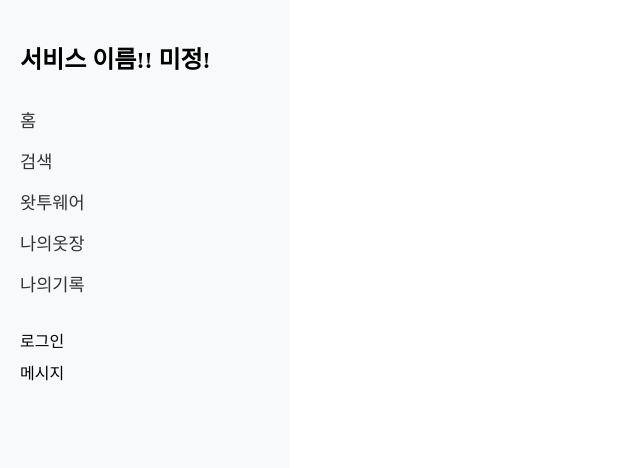
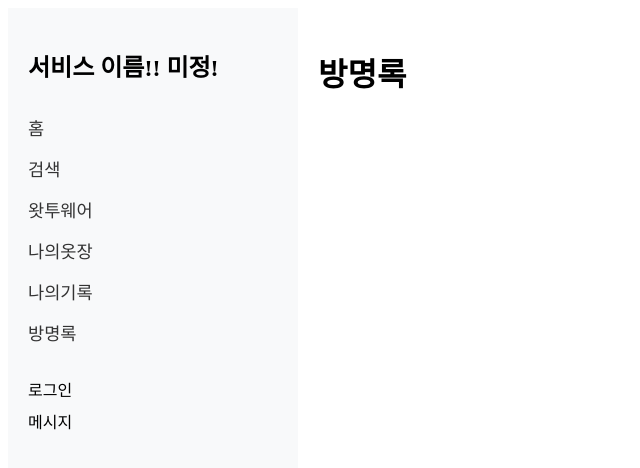
Before and after one commit to seongjin0614/What2Wear, a React (Vite) app: page /guestbook in a window 1280 px wide. Shown: the top 468 px of the page, without its empty margins (0-640 px from the left). Built offline with nearby package versions, Linux system fonts and the light colour scheme.

Commit message:
ui: 방명록 페이지 생성 및 route 연결

```diff
--- a/src/App.css
+++ b/src/App.css
@@ -1,5 +1,9 @@
-/* 메인 콘텐츠 영역만 남김 */
-main {
-  margin-left: 250px;
+.app-container {
+  display: flex;
+  min-height: 100vh;
+}
+
+.main-content {
+  flex: 1;
   padding: 20px;
 }
--- a/src/App.tsx
+++ b/src/App.tsx
@@ -7,23 +7,24 @@ import Wtw from './pages/Wtw';
 import MyCloset from './pages/MyCloset';
 import MyRecord from './pages/MyRecord';
 import SideBar from './components/SideBar';
+import GuestBook from './pages/GuestBook';
 
 function App() {
 
   return (
-    <>
+    <div className="app-container">
       <SideBar />
-      <main>
+      <main className="main-content">
         <Routes>
           <Route path='/' element={<Home />} />
           <Route path='/search' element={<Search />} />
           <Route path='/wtw' element={<Wtw />} />
           <Route path='/mycloset' element={<MyCloset />} />
           <Route path='/myrecord' element={<MyRecord />} />
+          <Route path='/guestbook' element={<GuestBook />} />
         </Routes>
       </main>
-    </>
-
+    </div>
   )
 }
 
--- a/src/components/SideBar.css
+++ b/src/components/SideBar.css
@@ -1,9 +1,6 @@
 .sideBar {
   width: 250px;
-  height: 100vh;
-  position: fixed;
-  left: 0;
-  top: 0;
+  min-height: 100vh;
   background-color: #f8f9fa;
   padding: 20px;
 }
--- a/src/components/SideBar.tsx
+++ b/src/components/SideBar.tsx
@@ -8,6 +8,7 @@ const MenuItems = [
   { path: '/wtw', label: '왓투웨어' },
   { path: '/mycloset', label: '나의옷장' },
   { path: '/myrecord', label: '나의기록' },
+  { path: '/guestbook', label: "방명록" }
 ]
 
 export default function SideBar() {
--- /dev/null
+++ b/src/pages/GuestBook.tsx
@@ -0,0 +1,7 @@
+export default function GuestBook() {
+  return (
+    <div>
+      <h1>방명록</h1>
+    </div>
+  );
+}
```
